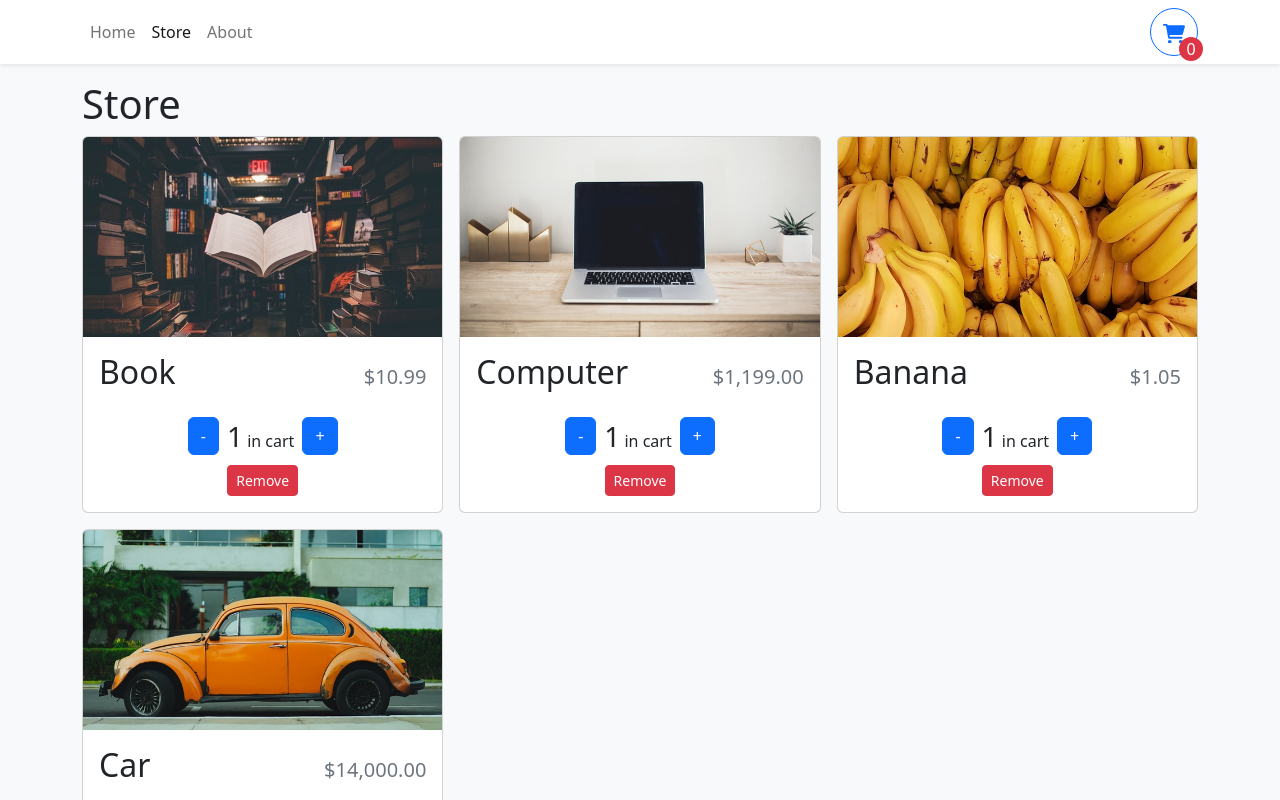
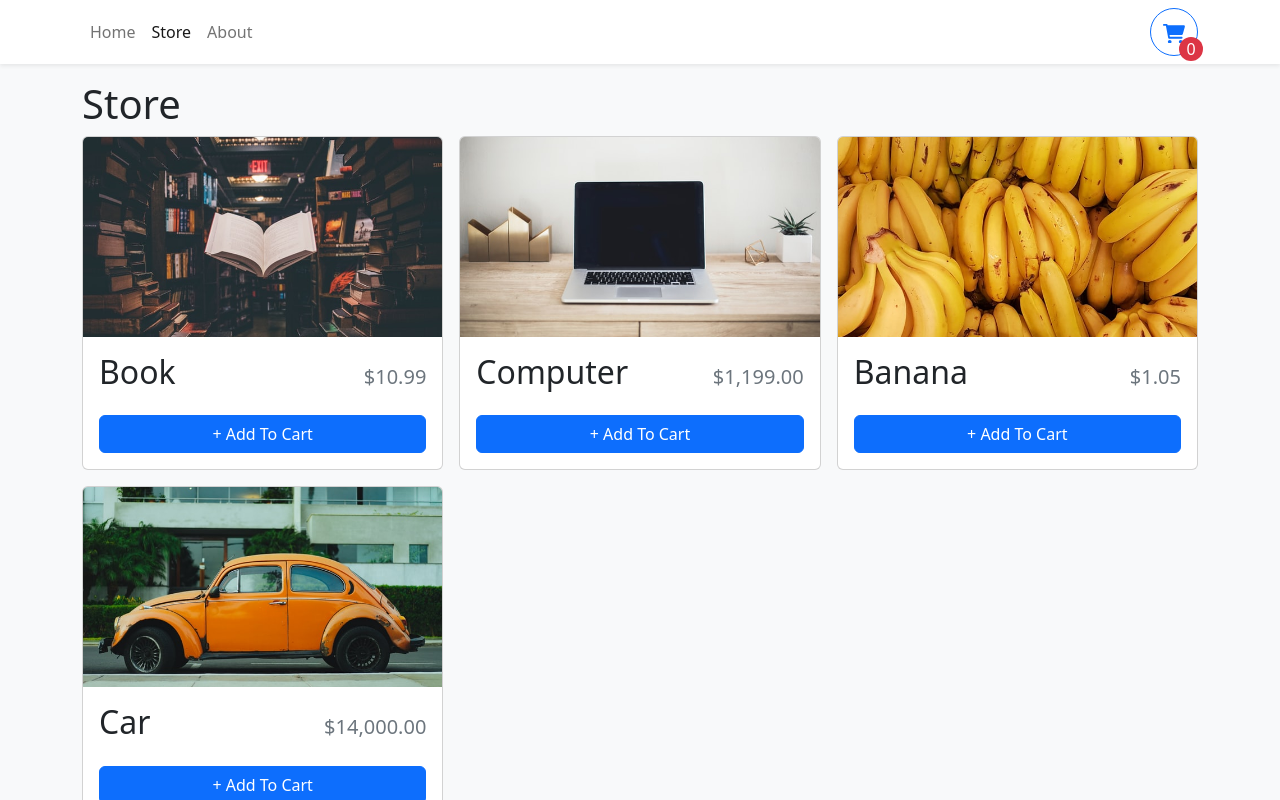
Before and after one commit to beratucgul/React-Typescript-Shopping-Cart, a React (Create React App) app: page /store in a window 1280 px wide. Shown: the top 800 px of the page. Built offline with nearby package versions, Linux system fonts and the light colour scheme.

Commit message:
contexts are applying to the card items

```diff
--- a/src/components/StoreItem.tsx
+++ b/src/components/StoreItem.tsx
@@ -1,4 +1,5 @@
 import { Card, Button } from "react-bootstrap";
+import { useShoppingCart } from "../context/ShoppingCartContext";
 import { FormatCurrency } from "../utilites/FormatCurrency";
 
 type storeItemProps = {
@@ -9,7 +10,13 @@
 };
 
 export function StoreItem({ id, name, price, imgUrl }: storeItemProps) {
-  const quantity = 1;
+  const {
+    getItemQuantity,
+    increaseCartQuantity,
+    decreaseCartQuantity,
+    removeFromCart,
+  } = useShoppingCart();
+  const quantity = getItemQuantity(id);
 
   return (
     <Card className="h-100">
@@ -26,7 +33,9 @@
         </Card.Title>
         <div className="mt-auto">
           {quantity === 0 ? (
-            <Button className="w-100">+ Add To Cart</Button>
+            <Button className="w-100" onClick={() => increaseCartQuantity(id)}>
+              + Add To Cart
+            </Button>
           ) : (
             <div
               className="d-flex align-items-center flex-column"
@@ -36,13 +45,19 @@
                 className="d-flex align-items-center justify-content-center"
                 style={{ gap: "0.5rem" }}
               >
-                <Button>-</Button>
+                <Button onClick={() => decreaseCartQuantity(id)}>-</Button>
                 <div>
                   <span className="fs-3">{quantity}</span> in cart
                 </div>
-                <Button>+</Button>
+                <Button onClick={() => increaseCartQuantity(id)}>+</Button>
               </div>
-              <Button variant="danger" size="sm">Remove</Button>
+              <Button
+                onClick={() => removeFromCart(id)}
+                variant="danger"
+                size="sm"
+              >
+                Remove
+              </Button>
             </div>
           )}
         </div>
```
